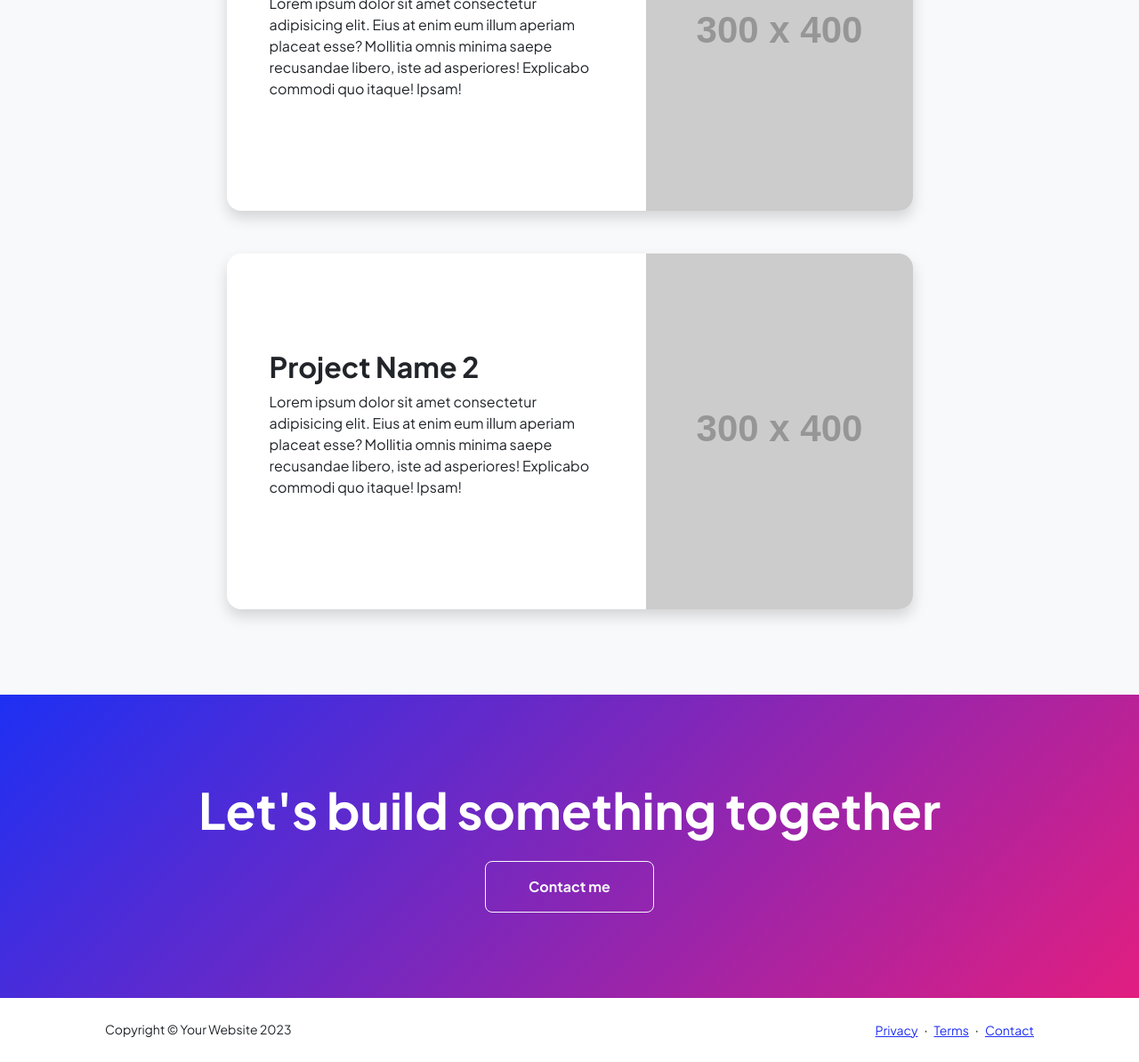
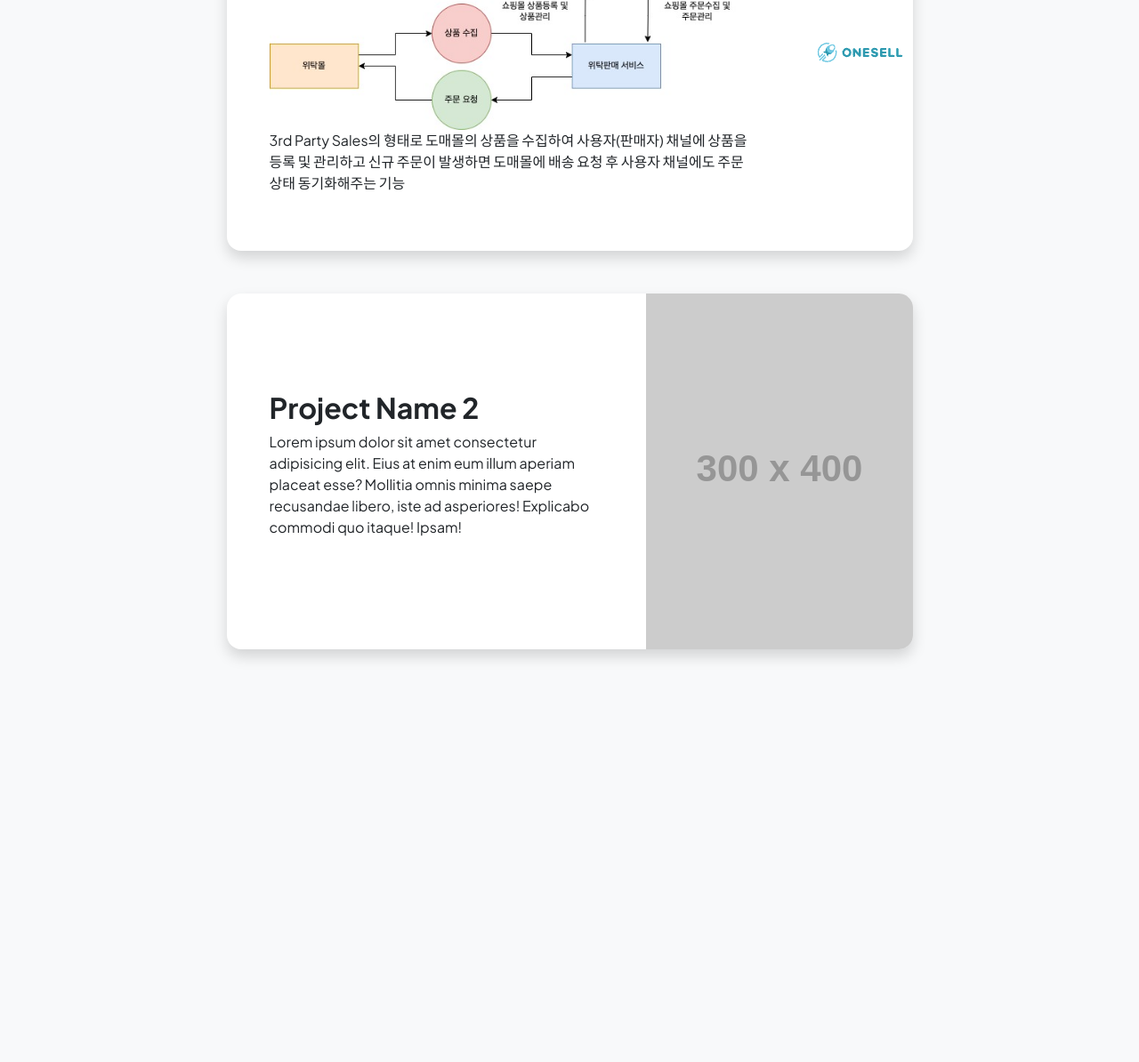
Before and after one commit to jyshine/jyshine.github.io, a plain HTML site: page projects.html in a window 1280 px wide. Shown: the part 389-1583 px from the top of the page at 89% size. After the commit the page ends 1215 px from the top, so only its background shows below. Drawn offline with nearby package versions, Linux system fonts and the light colour scheme; placeholder pictures from the web are drawn by us.

Commit message:
Portfolio 수정

```diff
--- a/projects.html
+++ b/projects.html
@@ -49,10 +49,15 @@
                                 <div class="card-body p-0">
                                     <div class="d-flex align-items-center">
                                         <div class="p-5">
-                                            <h2 class="fw-bolder">Project Name 1</h2>
-                                            <p>Lorem ipsum dolor sit amet consectetur adipisicing elit. Eius at enim eum illum aperiam placeat esse? Mollitia omnis minima saepe recusandae libero, iste ad asperiores! Explicabo commodi quo itaque! Ipsam!</p>
+                                            <h4 class="fw-bolder">위탁판매 서비스 (원셀)</h4>
+                                            <img class="img-fluid" src="assets/images/consignment.png" alt="..." />
+                                            <p>
+                                                3rd Party Sales의 형태로 도매몰의 상품을 수집하여 사용자(판매자) 채널에 상품을 등록 및 관리하고 신규 주문이 발생하면 도매몰에 배송 요청 후 사용자 채널에도 주문 상태 동기화해주는 기능
+                                            </p>
+
+
                                         </div>
-                                        <img class="img-fluid" src="https://dummyimage.com/300x400/343a40/6c757d" alt="..." />
+                                        <img class="img-fluid" src="assets/images/onesell.png" alt="..." />
                                     </div>
                                 </div>
                             </div>
@@ -72,31 +77,7 @@
                     </div>
                 </div>
             </section>
-            <!-- Call to action section-->
-            <section class="py-5 bg-gradient-primary-to-secondary text-white">
-                <div class="container px-5 my-5">
-                    <div class="text-center">
-                        <h2 class="display-4 fw-bolder mb-4">Let's build something together</h2>
-                        <a class="btn btn-outline-light btn-lg px-5 py-3 fs-6 fw-bolder" href="contact.html">Contact me</a>
-                    </div>
-                </div>
-            </section>
         </main>
-        <!-- Footer-->
-        <footer class="bg-white py-4 mt-auto">
-            <div class="container px-5">
-                <div class="row align-items-center justify-content-between flex-column flex-sm-row">
-                    <div class="col-auto"><div class="small m-0">Copyright &copy; Your Website 2023</div></div>
-                    <div class="col-auto">
-                        <a class="small" href="#!">Privacy</a>
-                        <span class="mx-1">&middot;</span>
-                        <a class="small" href="#!">Terms</a>
-                        <span class="mx-1">&middot;</span>
-                        <a class="small" href="#!">Contact</a>
-                    </div>
-                </div>
-            </div>
-        </footer>
         <!-- Bootstrap core JS-->
         <script src="https://cdn.jsdelivr.net/npm/bootstrap@5.2.3/dist/js/bootstrap.bundle.min.js"></script>
         <!-- Core theme JS-->
```
Also changed, not shown: resume.html (+42 -42 lines), assets/images/consignment.png (added), assets/images/onesell.png (added).
